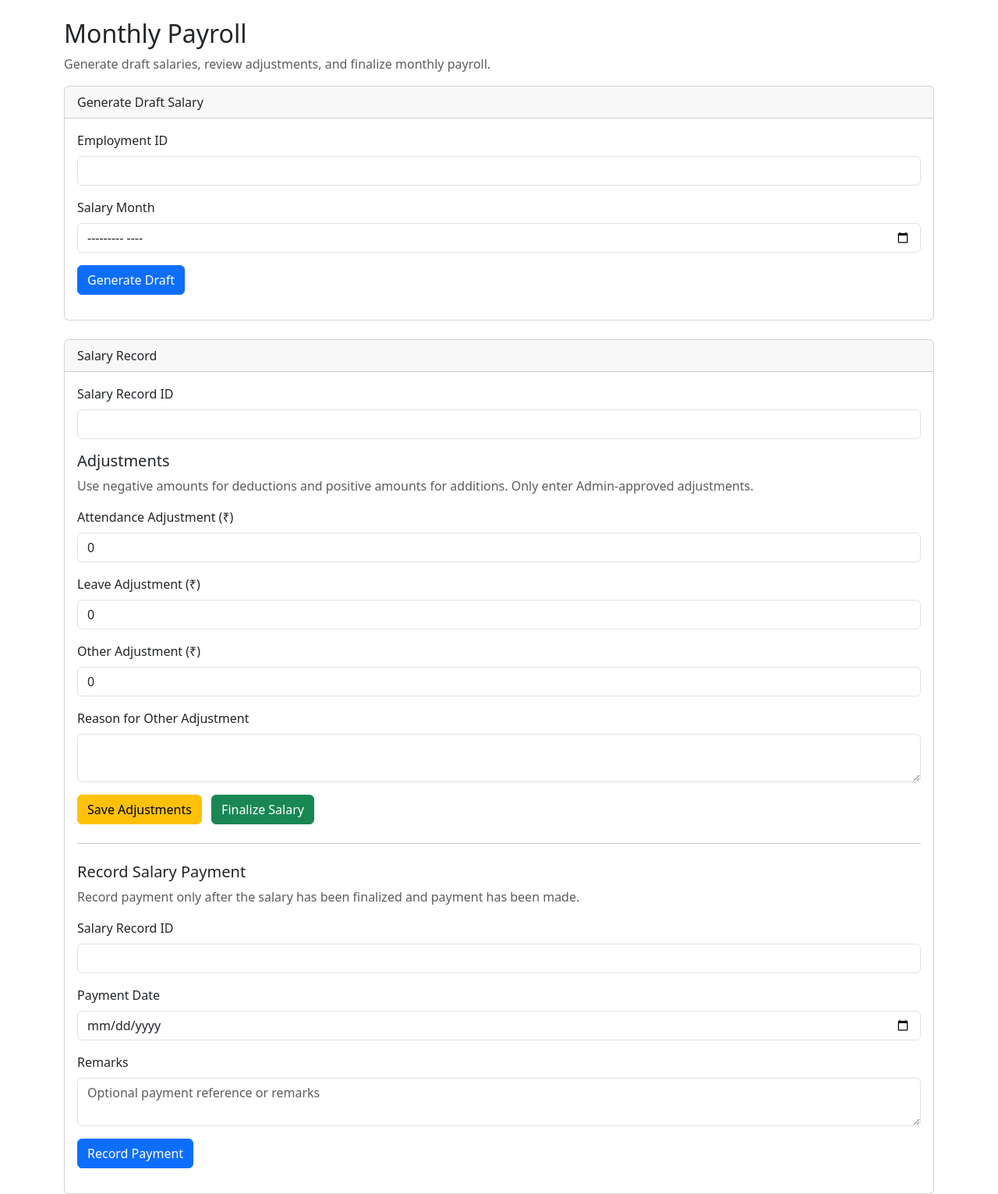
After one commit to shubh110105/sahayika, a Flask app: template app/templates/admin/payroll.html in a window 1280 px wide. The commit adds this page. Shown: the whole page at 78% size. Run offline with Flask 3, Linux system fonts and the light colour scheme; the template is opened without the code that fills it, so the values that code supplies are empty.

Commit message:
Add Payroll management card to Admin Dashboard and create Payroll page for salary processing

```diff
--- /dev/null
+++ b/app/templates/admin/payroll.html
@@ -0,0 +1,457 @@
+
+<!DOCTYPE html>
+<html lang="en">
+
+<head>
+    <meta charset="UTF-8">
+    <meta name="viewport" content="width=device-width, initial-scale=1.0">
+
+    <title>MaidMate - Admin Payroll</title>
+
+    <link
+        href="https://cdn.jsdelivr.net/npm/bootstrap@5.3.3/dist/css/bootstrap.min.css"
+        rel="stylesheet"
+    >
+</head>
+
+<body>
+
+<div class="container mt-4">
+
+    <h2>Monthly Payroll</h2>
+
+    <p class="text-muted">
+        Generate draft salaries, review adjustments, and finalize monthly payroll.
+    </p>
+
+    <div class="card mb-4">
+        <div class="card-header">
+            Generate Draft Salary
+        </div>
+
+        <div class="card-body">
+            <form id="generateSalaryForm">
+
+                <div class="mb-3">
+                    <label for="employmentId" class="form-label">
+                        Employment ID
+                    </label>
+
+                    <input
+                        type="number"
+                        class="form-control"
+                        id="employmentId"
+                        min="1"
+                        required
+                    >
+                </div>
+
+                <div class="mb-3">
+                    <label for="salaryMonth" class="form-label">
+                        Salary Month
+                    </label>
+
+                    <input
+                        type="month"
+                        class="form-control"
+                        id="salaryMonth"
+                        required
+                    >
+                </div>
+
+                <button type="submit" class="btn btn-primary">
+                    Generate Draft
+                </button>
+
+            </form>
+
+            <div id="generateMessage" class="mt-3"></div>
+        </div>
+    </div>
+
+    <div class="card">
+        <div class="card-header">
+            Salary Record
+        </div>
+
+        <div class="card-body">
+            <form id="salaryRecordForm">
+
+                <div class="mb-3">
+                    <label for="salaryId" class="form-label">
+                        Salary Record ID
+                    </label>
+
+                    <input
+                        type="number"
+                        class="form-control"
+                        id="salaryId"
+                        min="1"
+                        required
+                    >
+                </div>
+
+                <h5>Adjustments</h5>
+
+                <p class="text-muted">
+                    Use negative amounts for deductions and positive amounts
+                    for additions. Only enter Admin-approved adjustments.
+                </p>
+
+                <div class="mb-3">
+                    <label for="attendanceAdjustment" class="form-label">
+                        Attendance Adjustment (₹)
+                    </label>
+
+                    <input
+                        type="number"
+                        step="0.01"
+                        class="form-control"
+                        id="attendanceAdjustment"
+                        value="0"
+                        required
+                    >
+                </div>
+
+                <div class="mb-3">
+                    <label for="leaveAdjustment" class="form-label">
+                        Leave Adjustment (₹)
+                    </label>
+
+                    <input
+                        type="number"
+                        step="0.01"
+                        class="form-control"
+                        id="leaveAdjustment"
+                        value="0"
+                        required
+                    >
+                </div>
+
+                <div class="mb-3">
+                    <label for="otherAdjustment" class="form-label">
+                        Other Adjustment (₹)
+                    </label>
+
+                    <input
+                        type="number"
+                        step="0.01"
+                        class="form-control"
+                        id="otherAdjustment"
+                        value="0"
+                        required
+                    >
+                </div>
+
+                <div class="mb-3">
+                    <label for="otherAdjustmentReason" class="form-label">
+                        Reason for Other Adjustment
+                    </label>
+
+                    <textarea
+                        class="form-control"
+                        id="otherAdjustmentReason"
+                        rows="2"
+                    ></textarea>
+                </div>
+
+                <button type="submit" class="btn btn-warning">
+                    Save Adjustments
+                </button>
+
+                <button
+                    type="button"
+                    id="finalizeSalaryButton"
+                    class="btn btn-success ms-2"
+                >
+                    Finalize Salary
+                </button>
+
+            </form>
+
+            <div id="salaryRecordMessage" class="mt-3"></div>
+            <hr class="my-4">
+
+            <h5>Record Salary Payment</h5>
+
+            <p class="text-muted">
+                Record payment only after the salary has been finalized and payment has been made.
+            </p>
+
+            <form id="paymentForm">
+                <div class="mb-3">
+                    <label for="paymentSalaryId" class="form-label">
+                        Salary Record ID
+                    </label>
+                    <input
+                        type="number"
+                        class="form-control"
+                        id="paymentSalaryId"
+                        min="1"
+                        required
+                    >
+                </div>
+
+                <div class="mb-3">
+                    <label for="paymentDate" class="form-label">
+                        Payment Date
+                    </label>
+                    <input
+                        type="date"
+                        class="form-control"
+                        id="paymentDate"
+                        required
+                    >
+                </div>
+
+                <div class="mb-3">
+                    <label for="paymentRemarks" class="form-label">
+                        Remarks
+                    </label>
+                    <textarea
+                        class="form-control"
+                        id="paymentRemarks"
+                        rows="2"
+                        placeholder="Optional payment reference or remarks"
+                    ></textarea>
+                </div>
+
+                <button type="submit" class="btn btn-primary">
+                    Record Payment
+                </button>
+            </form>
+
+            <div id="paymentMessage" class="mt-3"></div>
+        </div>
+    </div>
+
+</div>
+
+<script>
+const generateSalaryForm = document.getElementById("generateSalaryForm");
+const salaryRecordForm = document.getElementById("salaryRecordForm");
+
+function showMessage(elementId, message, success) {
+    const element = document.getElementById(elementId);
+
+    element.textContent = message;
+    element.className = success
+        ? "alert alert-success mt-3"
+        : "alert alert-danger mt-3";
+}
+
+generateSalaryForm.addEventListener("submit", async function (event) {
+    event.preventDefault();
+
+    const employmentId = Number(
+        document.getElementById("employmentId").value
+    );
+
+    const monthValue = document.getElementById("salaryMonth").value;
+
+    if (!monthValue) {
+        showMessage("generateMessage", "Select a salary month.", false);
+        return;
+    }
+
+    const salaryMonth = `${monthValue}-01`;
+
+    try {
+        const response = await fetch("/admin/salary-records/generate", {
+            method: "POST",
+            headers: {
+                "Content-Type": "application/json"
+            },
+            body: JSON.stringify({
+                employment_id: employmentId,
+                salary_month: salaryMonth
+            })
+        });
+
+        const result = await response.json();
+
+        showMessage(
+            "generateMessage",
+            result.message,
+            response.ok
+        );
+
+        if (response.ok && result.salary_id) {
+            document.getElementById("salaryId").value = result.salary_id;
+        }
+    } catch (error) {
+        showMessage(
+            "generateMessage",
+            "Could not connect to the server.",
+            false
+        );
+    }
+});
+
+salaryRecordForm.addEventListener("submit", async function (event) {
+    event.preventDefault();
+
+    const salaryId = Number(
+        document.getElementById("salaryId").value
+    );
+
+    const payload = {
+        attendance_adjustment: Number(
+            document.getElementById("attendanceAdjustment").value
+        ),
+        leave_adjustment: Number(
+            document.getElementById("leaveAdjustment").value
+        ),
+        other_adjustment: Number(
+            document.getElementById("otherAdjustment").value
+        ),
+        other_adjustment_reason: document
+            .getElementById("otherAdjustmentReason")
+            .value.trim()
+    };
+
+    try {
+        const response = await fetch(
+            `/admin/salary-records/${salaryId}/adjustments`,
+            {
+                method: "POST",
+                headers: {
+                    "Content-Type": "application/json"
+                },
+                body: JSON.stringify(payload)
+            }
+        );
+
+        const result = await response.json();
+
+        showMessage(
+            "salaryRecordMessage",
+            result.message,
+            response.ok
+        );
+    } catch (error) {
+        showMessage(
+            "salaryRecordMessage",
+            "Could not connect to the server.",
+            false
+        );
+    }
+});
+
+document.getElementById("finalizeSalaryButton")
+    .addEventListener("click", async function () {
+        const salaryId = Number(
+            document.getElementById("salaryId").value
+        );
+
+        if (!salaryId) {
+            showMessage(
+                "salaryRecordMessage",
+                "Enter a salary record ID first.",
+                false
+            );
+            return;
+        }
+
+        const confirmed = window.confirm(
+            "Finalize this salary record? Adjustments will be locked."
+        );
+
+        if (!confirmed) {
+            return;
+        }
+
+        try {
+            const response = await fetch(
+                `/admin/salary-records/${salaryId}/finalize`,
+                {
+                    method: "POST",
+                    headers: {
+                        "Content-Type": "application/json"
+                    },
+                    body: JSON.stringify({})
+                }
+            );
+
+            const result = await response.json();
+
+            showMessage(
+                "salaryRecordMessage",
+                result.message,
+                response.ok
+            );
+        } catch (error) {
+            showMessage(
+                "salaryRecordMessage",
+                "Could not connect to the server.",
+                false
+            );
+        }
+    });
+    const paymentForm = document.getElementById("paymentForm");
+
+paymentForm.addEventListener("submit", async function (event) {
+    event.preventDefault();
+
+    const salaryId = Number(
+        document.getElementById("paymentSalaryId").value
+    );
+
+    const paymentDate = document.getElementById("paymentDate").value;
+    const remarks = document.getElementById("paymentRemarks").value.trim();
+
+    if (!salaryId || !paymentDate) {
+        showMessage(
+            "paymentMessage",
+            "Enter the salary record ID and payment date.",
+            false
+        );
+        return;
+    }
+
+    const confirmed = window.confirm(
+        "Record this salary as paid? Make sure payment has actually been made."
+    );
+
+    if (!confirmed) {
+        return;
+    }
+
+    try {
+        const response = await fetch(
+            `/admin/salary-records/${salaryId}/payment`,
+            {
+                method: "POST",
+                headers: {
+                    "Content-Type": "application/json"
+                },
+                body: JSON.stringify({
+                    payment_date: paymentDate,
+                    remarks: remarks
+                })
+            }
+        );
+
+        const result = await response.json();
+
+        showMessage(
+            "paymentMessage",
+            result.message,
+            response.ok
+        );
+
+        if (response.ok) {
+            paymentForm.reset();
+        }
+    } catch (error) {
+        showMessage(
+            "paymentMessage",
+            "Could not connect to the server.",
+            false
+        );
+    }
+});
+</script>
+
+</body>
+</html>
```
Also changed, not shown: app/templates/admin/dashboard.html (+19 -0 lines).
